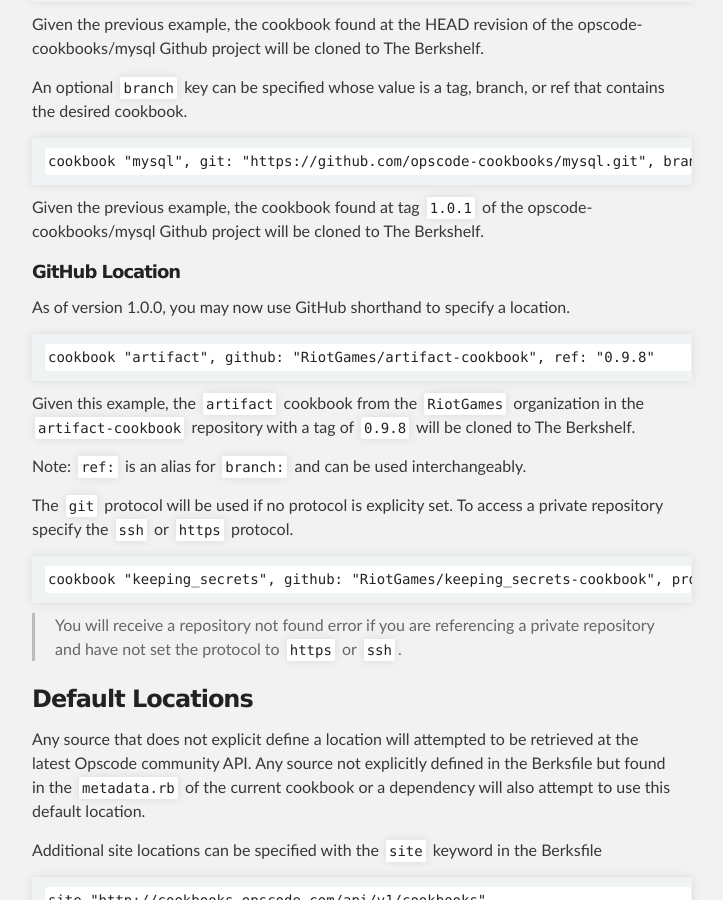
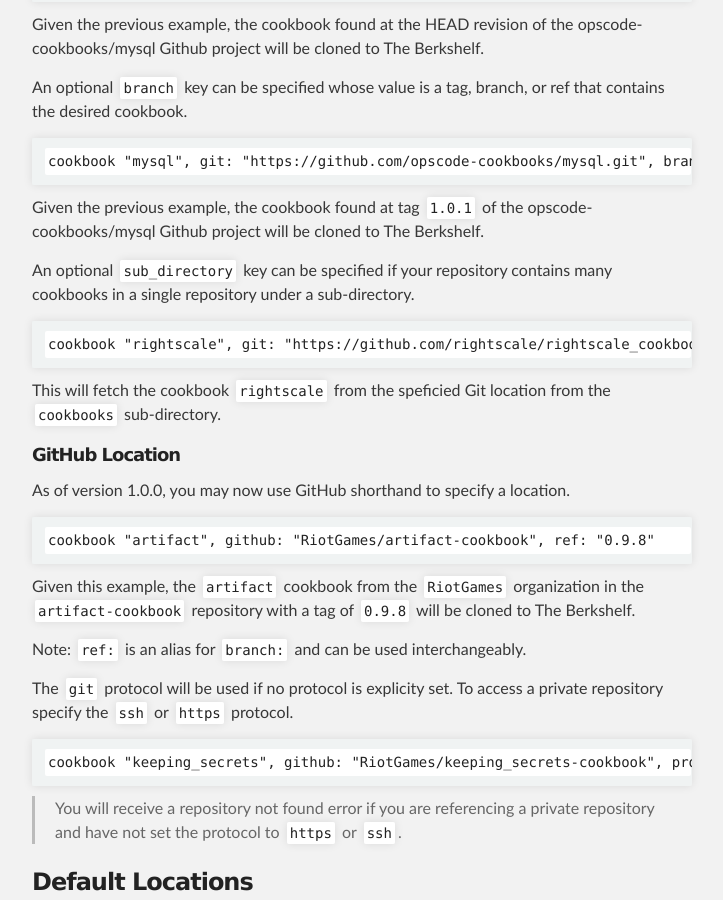
Before and after one commit to berkshelf/berkshelf, a Jekyll site: the page built from index.html, in a window 1280 px wide and 900 px high, scrolled down 7940 px. Shown: the whole window, without its empty margins (288-1011 px from the left). Built offline with Jekyll 4.4.1, drawn with Linux system fonts in a browser that asks for light colours.

Commit message:
added documentation for path option support in Git

```diff
--- a/_includes/index.md
+++ b/_includes/index.md
@@ -269,6 +269,12 @@ An optional `branch` key can be specified whose value is a tag, branch, or ref t
 
 Given the previous example, the cookbook found at tag `1.0.1` of the opscode-cookbooks/mysql Github project will be cloned to The Berkshelf.
 
+An optional `sub_directory` key can be specified if your repository contains many cookbooks in a single repository under a sub-directory.
+
+    cookbook "rightscale", git: "https://github.com/rightscale/rightscale_cookbooks.git", sub_directory: "cookbooks"
+
+This will fetch the cookbook `rightscale` from the speficied Git location from the `cookbooks` sub-directory.
+
 ##### GitHub Location
 
 As of version 1.0.0, you may now use GitHub shorthand to specify a location.
```
